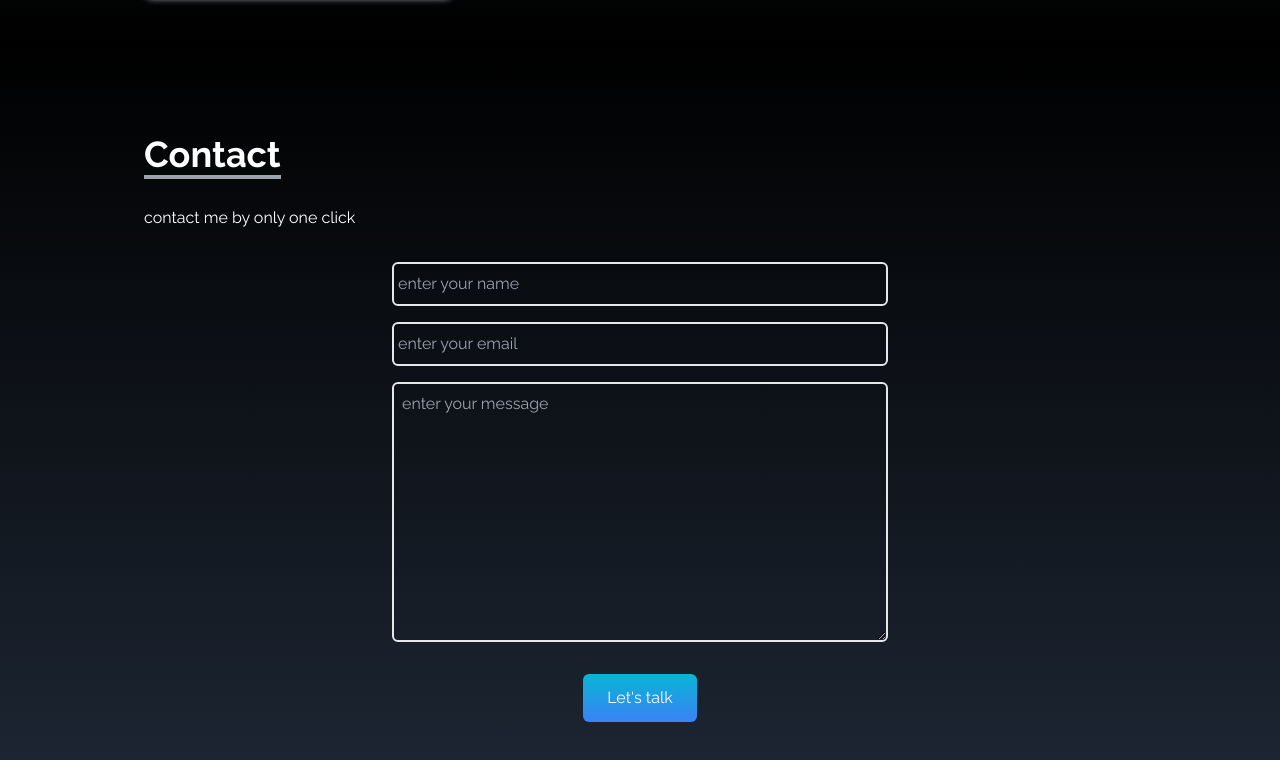
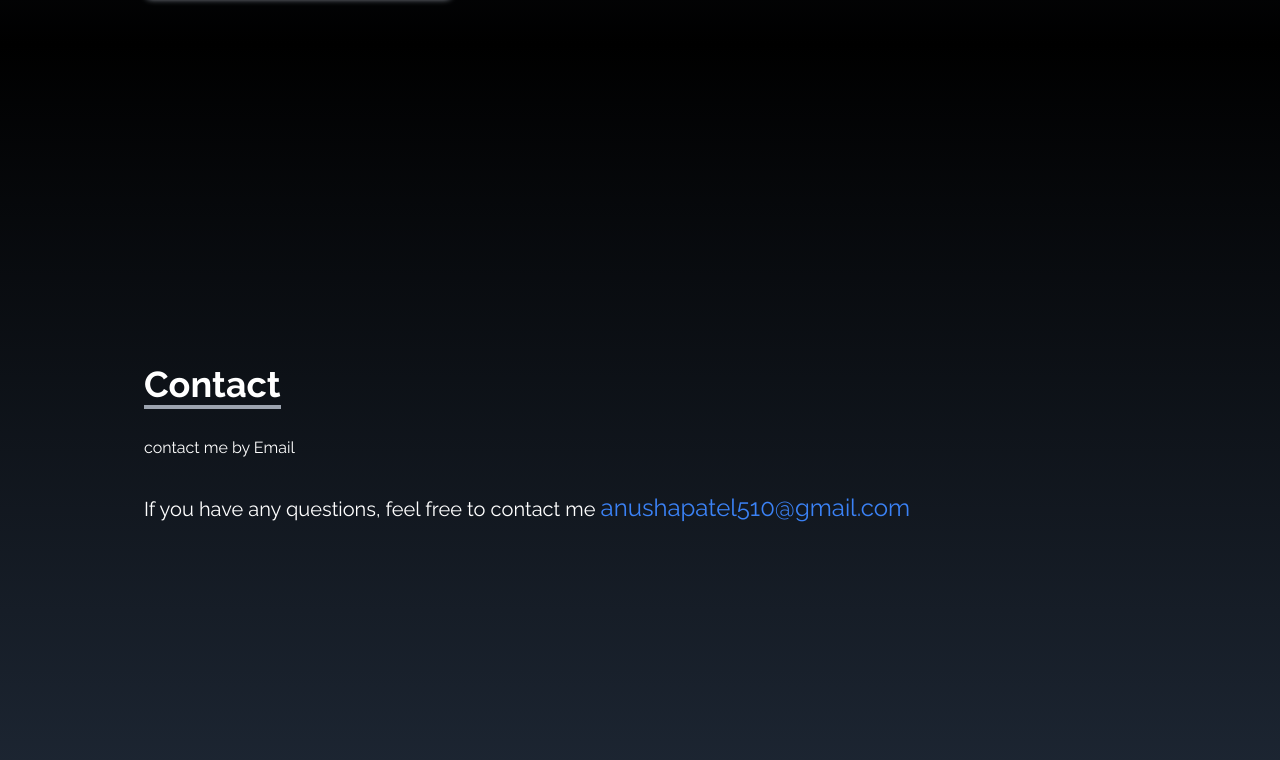
Before and after one commit to anusha-patel/portfolio, a React (Create React App) app: page / in a window 1280 px wide. Shown: the part 3214-3974 px from the top of the page. Built offline with nearby package versions, Linux system fonts and the light colour scheme.

Commit message:
changed the contact page

```diff
--- a/src/components/contact/Contact.jsx
+++ b/src/components/contact/Contact.jsx
@@ -6,10 +6,14 @@ const Contact = () => {
         <div className='flex flex-col p-4 justify-center max-w-screen-lg mx-auto h-full '>
             <div>
                 <p className='text-4xl font-bold inline border-b-4 border-gray-400'>Contact</p>
-                <p className='py-8'>contact me by only one click</p>
+                <p className='py-8'>contact me by Email</p>
             </div>
 
-            <div className='flex justify-center items-center'>
+            <div>
+                <p className='text-xl'>If you have any questions, feel free to contact me  <a className='text-2xl text-blue-500' href="mailto:anushapatel510@gmail.com"> anushapatel510@gmail.com</a></p>
+            </div>
+
+            {/* <div className='flex justify-center items-center'>
                 <form action="" className='flex flex-col w-full md:w-1/2 '>
                     <input type="text" name="name"  placeholder=' enter your name' id="" className='py-2 bg-transparent border-2 rounded-md text-white focus:outline-none' />
                     <input type="text" name="email" placeholder=' enter your email' id="" className='py-2 my-4 bg-transparent border-2 rounded-md text-white focus:outline-none' />
@@ -17,7 +21,7 @@ const Contact = () => {
 
                     <button className='text-white bg-gradient-to-b from-cyan-500 to-blue-500 px-6 py-3 my-8 mx-auto flex items-center rounded-md hover:scale-110 duration-300'>Let's talk</button>
                 </form>
-            </div>
+            </div> */}
         </div>
     </div>
   )
```
